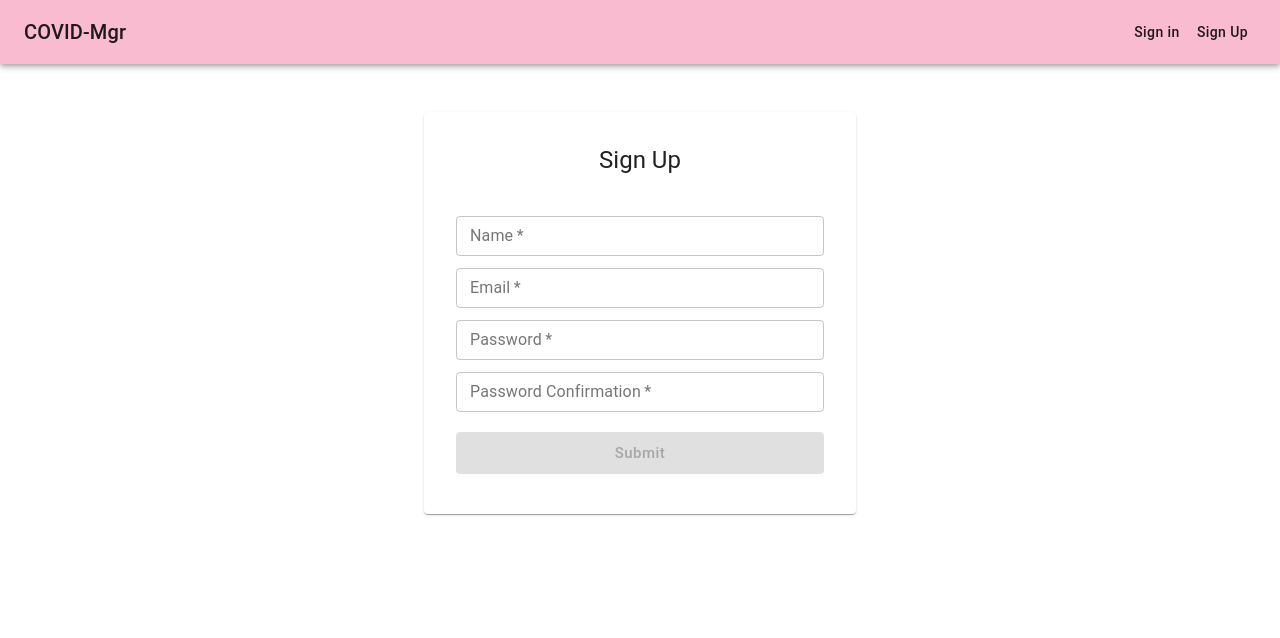
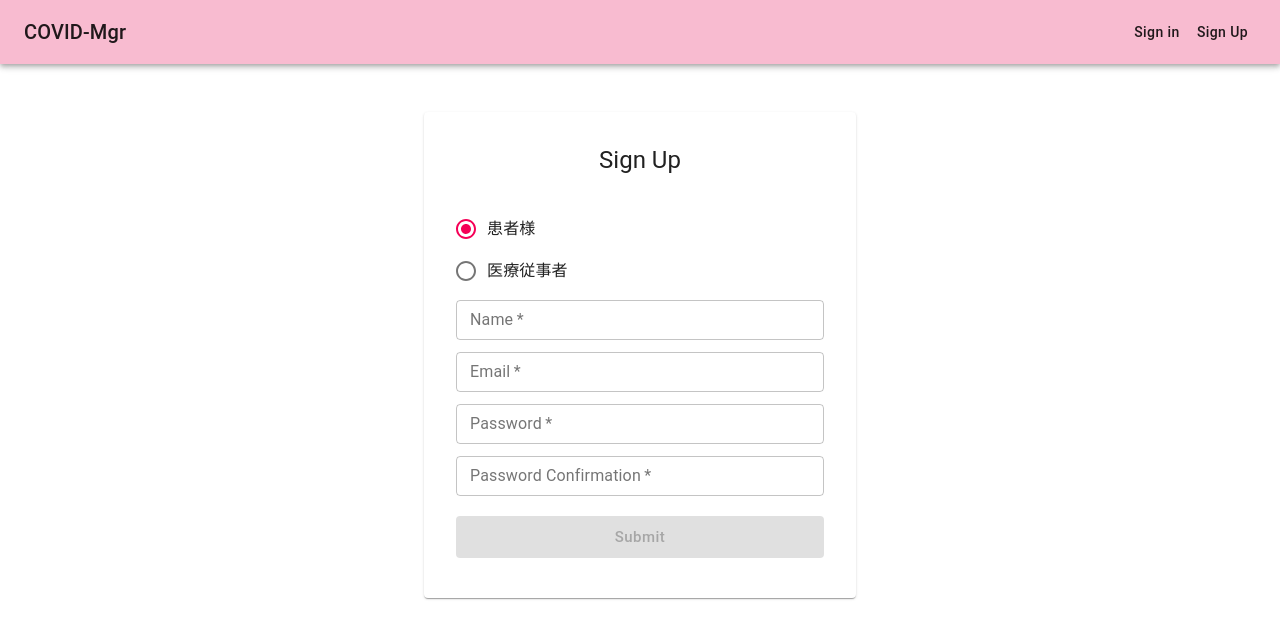
Before and after one commit to wakametarou/COVID-MGR, a React (Create React App) app in the folder frontend/react-app/: page /signup in a window 1280 px wide. Shown: the top 638 px of the page. Built offline with nearby package versions, Linux system fonts and the light colour scheme; what axios-case-converter would draw is missing.

Commit message:
ラジオボタン実装

```diff
--- a/frontend/react-app/src/components/layouts/header/Button.tsx
+++ b/frontend/react-app/src/components/layouts/header/Button.tsx
@@ -1,4 +1,4 @@
-import React, { useContext } from "react"
+import { useContext } from "react"
 import { Link } from "react-router-dom"
 import Button from "@material-ui/core/Button"
 import { AuthContext } from "App"
--- a/frontend/react-app/src/components/layouts/header/Header.tsx
+++ b/frontend/react-app/src/components/layouts/header/Header.tsx
@@ -27,7 +27,8 @@ const useStyles = makeStyles((theme: Theme) => ({
   title: {
     flexGrow: 1,
     textDecoration: "none",
-    color: "inherit"
+    color: "inherit",
+    // width: 200
   },
   linkBtn: {
     textTransform: "none"
--- a/frontend/react-app/src/components/pages/SignUp.tsx
+++ b/frontend/react-app/src/components/pages/SignUp.tsx
@@ -13,6 +13,14 @@ import { AuthContext } from "App"
 import AlertMessage from "components/utils/AlertMessage"
 import { signUp } from "lib/api/auth"
 import { SignUpParams } from "interfaces/index"
+
+// ラジオボタン
+import Radio from '@material-ui/core/Radio';
+import RadioGroup from '@material-ui/core/RadioGroup';
+import FormControlLabel from '@material-ui/core/FormControlLabel';
+// import FormControl from '@material-ui/core/FormControl';
+// import FormHelperText from '@material-ui/core/FormHelperText';
+// import FormLabel from '@material-ui/core/FormLabel';
 
 const useStyles = makeStyles((theme: Theme) => ({
   container: {
@@ -43,7 +51,9 @@ const SignUp: React.FC = () => {
   const [email, setEmail] = useState<string>("")
   const [password, setPassword] = useState<string>("")
   const [passwordConfirmation, setPasswordConfirmation] = useState<string>("")
+  const [patientOrDoctor, setPatientOrDoctor] = useState<boolean>(false)
   const [alertMessageOpen, setAlertMessageOpen] = useState<boolean>(false)
+
 
   const handleSubmit = async (e: React.MouseEvent<HTMLButtonElement>) => {
     e.preventDefault()
@@ -52,7 +62,9 @@ const SignUp: React.FC = () => {
       name: name,
       email: email,
       password: password,
-      passwordConfirmation: passwordConfirmation
+      passwordConfirmation: passwordConfirmation,
+      // 追加
+      patientOrDoctor: patientOrDoctor
     }
 
     try {
@@ -81,12 +93,36 @@ const SignUp: React.FC = () => {
     }
   }
 
+  // ラジオボタン
+  const handleRadioChange = (event: React.ChangeEvent<HTMLInputElement>) => {
+    setPatientOrDoctor(event.target.value === "true");
+    console.log(`条件判定: ${event.target.value === "true"}`)
+    console.log(`取得した値: ${event.target.value}`);
+  };
+
   return (
     <>
       <form noValidate autoComplete="off">
         <Card className={classes.card}>
           <CardHeader className={classes.header} title="Sign Up" />
           <CardContent>
+            <RadioGroup
+              aria-label="quiz"
+              name="quiz"
+              value="true"
+              onChange={handleRadioChange}
+            >
+              <FormControlLabel
+                value="true"
+                control={<Radio />}
+                label="患者様"
+              />
+              <FormControlLabel
+                value="false"
+                control={<Radio />}
+                label="医療従事者"
+              />
+            </RadioGroup>
             <TextField
               variant="outlined"
               required
--- a/frontend/react-app/src/interfaces/index.ts
+++ b/frontend/react-app/src/interfaces/index.ts
@@ -4,6 +4,7 @@ export interface SignUpParams {
   email: string
   password: string
   passwordConfirmation: string
+  patientOrDoctor: boolean
 }
 
 // サインイン
```
Also changed, not shown: 1 other file (tests, documents, lock files or other folders).
